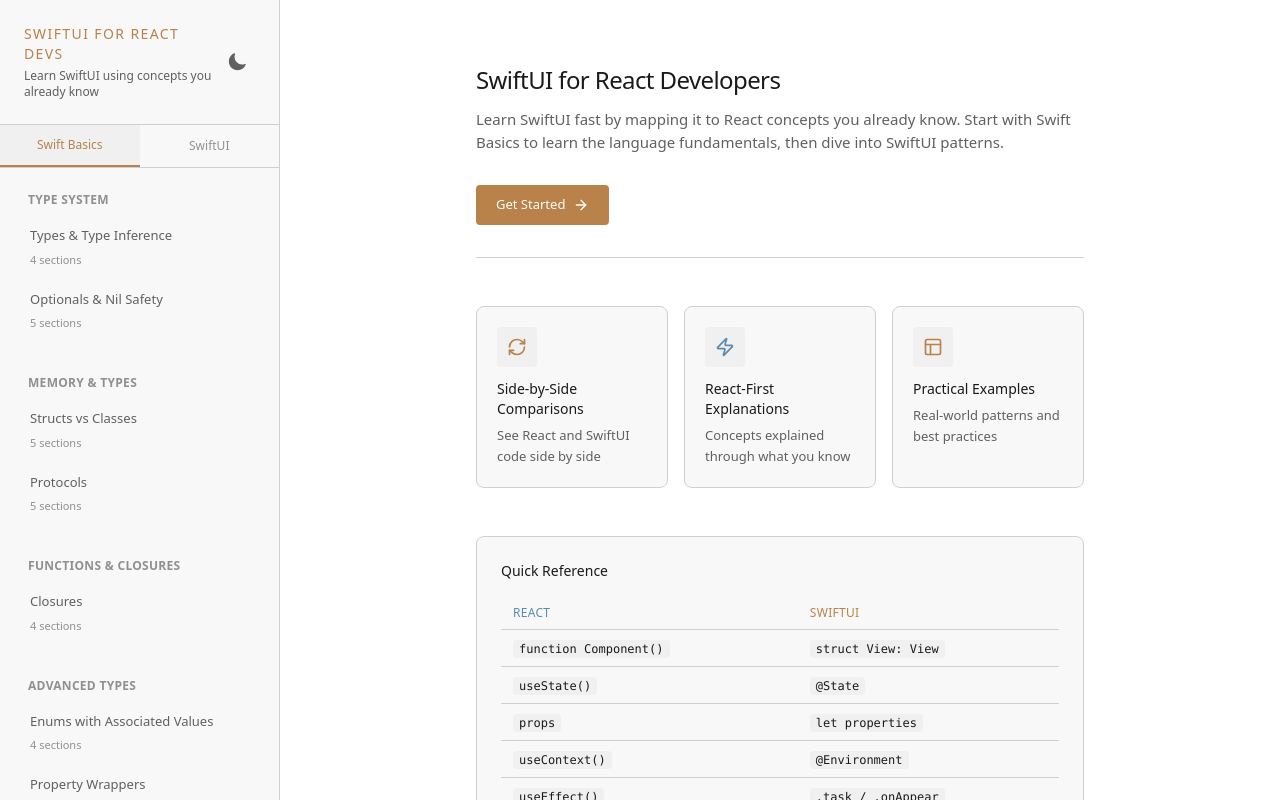
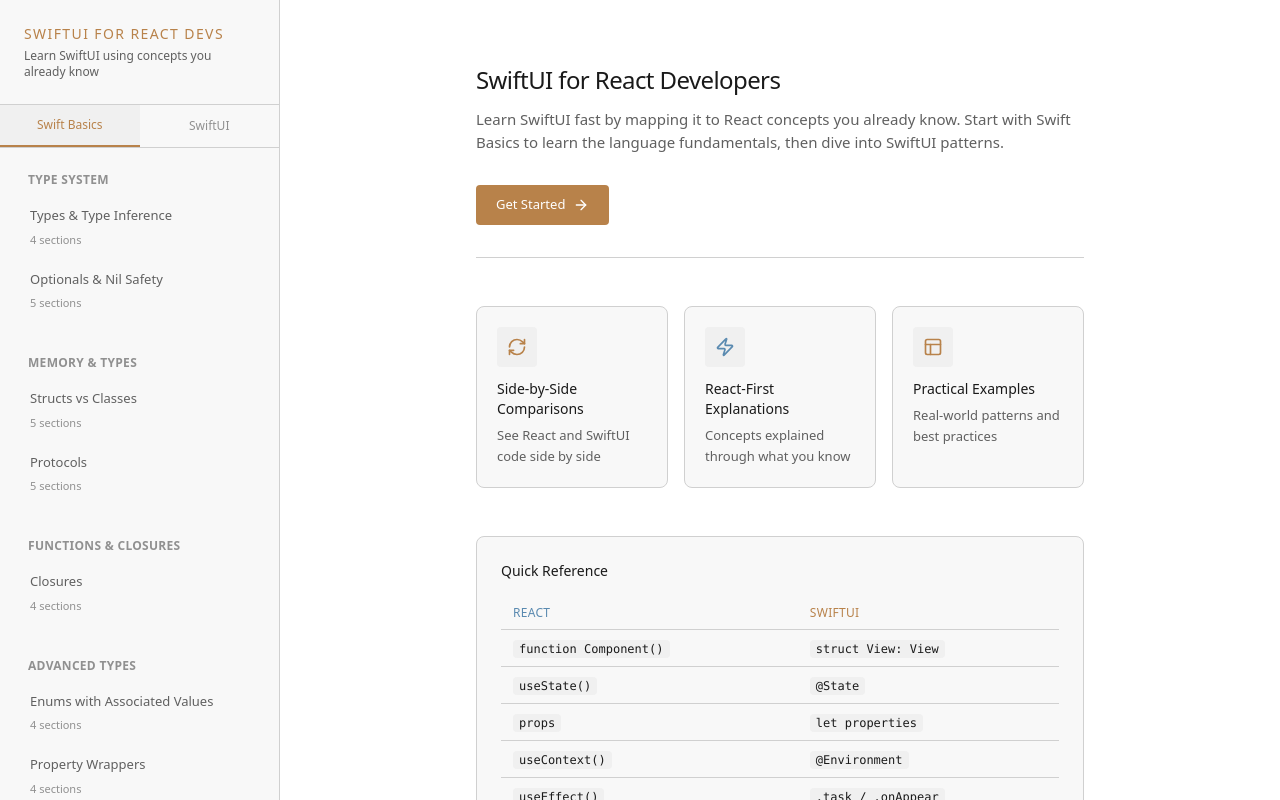
Before and after one commit to chaychun/swiftui-for-react-devs, a React (Vite) app: page / in a window 1280 px wide. Shown: the top 800 px of the page. Built offline with nearby package versions, Linux system fonts and the light colour scheme.

Commit message:
Move dark mode toggle to sidebar footer with attribution (#15)

```diff
--- a/src/components/Sidebar.tsx
+++ b/src/components/Sidebar.tsx
@@ -32,7 +32,7 @@
       role="navigation"
       aria-label="Lesson navigation"
     >
-      <div className="flex items-center justify-between p-6 border-b border-border">
+      <div className="p-6 border-b border-border">
         <Link to="/" className="block no-underline hover:opacity-80 transition-opacity">
           <h1 className="text-sm font-medium tracking-widest uppercase mb-1 text-accent-warm">
             SwiftUI for React Devs
@@ -41,7 +41,6 @@
             Learn SwiftUI using concepts you already know
           </p>
         </Link>
-        <ThemeToggle />
       </div>
 
       <div className="flex border-b border-border" role="tablist" aria-label="Module selection">
@@ -91,6 +90,13 @@
           ))
         )}
       </nav>
+
+      <div className="p-4 border-t border-border">
+        <div className="flex items-center justify-between">
+          <span className="text-xs text-text-muted">Made by Opus 4.5</span>
+          <ThemeToggle />
+        </div>
+      </div>
     </aside>
   );
 }
```
